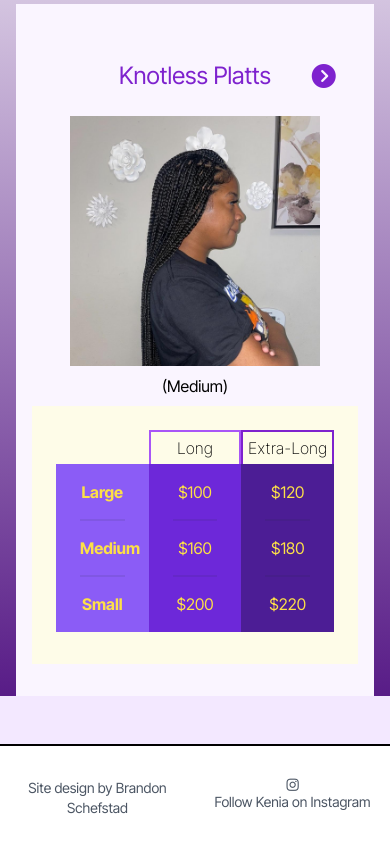
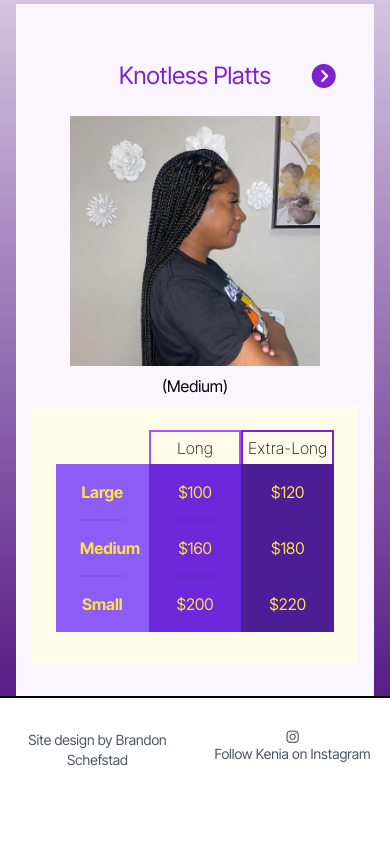
Before and after one commit to Brandon-Schefstad/nlhd-redesign, a website: page index.html in a window 390 px wide. Shown: the part 2591-3435 px from the top of the page. After the commit the page ends 3387 px from the top, so only its background shows below. Drawn offline with Linux system fonts and the light colour scheme.

Commit message:
margin on footer

```diff
--- a/index.html
+++ b/index.html
@@ -424,7 +424,7 @@
 				</section>
 			</section>
 			<footer
-				class="grid h-[100px] grid-cols-2 place-items-center border-t-2 border-solid border-black bg-white text-center text-gray-600 sm:bg-white md:grid-cols-3 xl:mt-[-3rem] xl:h-auto xl:w-full xl:grid-cols-1 xl:gap-0 xl:bg-gradient-to-l xl:from-purple-100 xl:pb-8 xl:pl-8 xl:text-left">
+				class="mt-[-3rem] grid h-[100px] grid-cols-2 place-items-center border-t-2 border-solid border-black bg-white text-center text-gray-600 sm:bg-white md:grid-cols-3 xl:h-auto xl:w-full xl:grid-cols-1 xl:gap-0 xl:bg-gradient-to-l xl:from-purple-100 xl:pb-8 xl:pl-8 xl:text-left">
 				<h3 class="h-full w-full pt-8 text-sm lg:text-lg xl:text-xl">
 					Site design by Brandon Schefstad
 				</h3>
```
